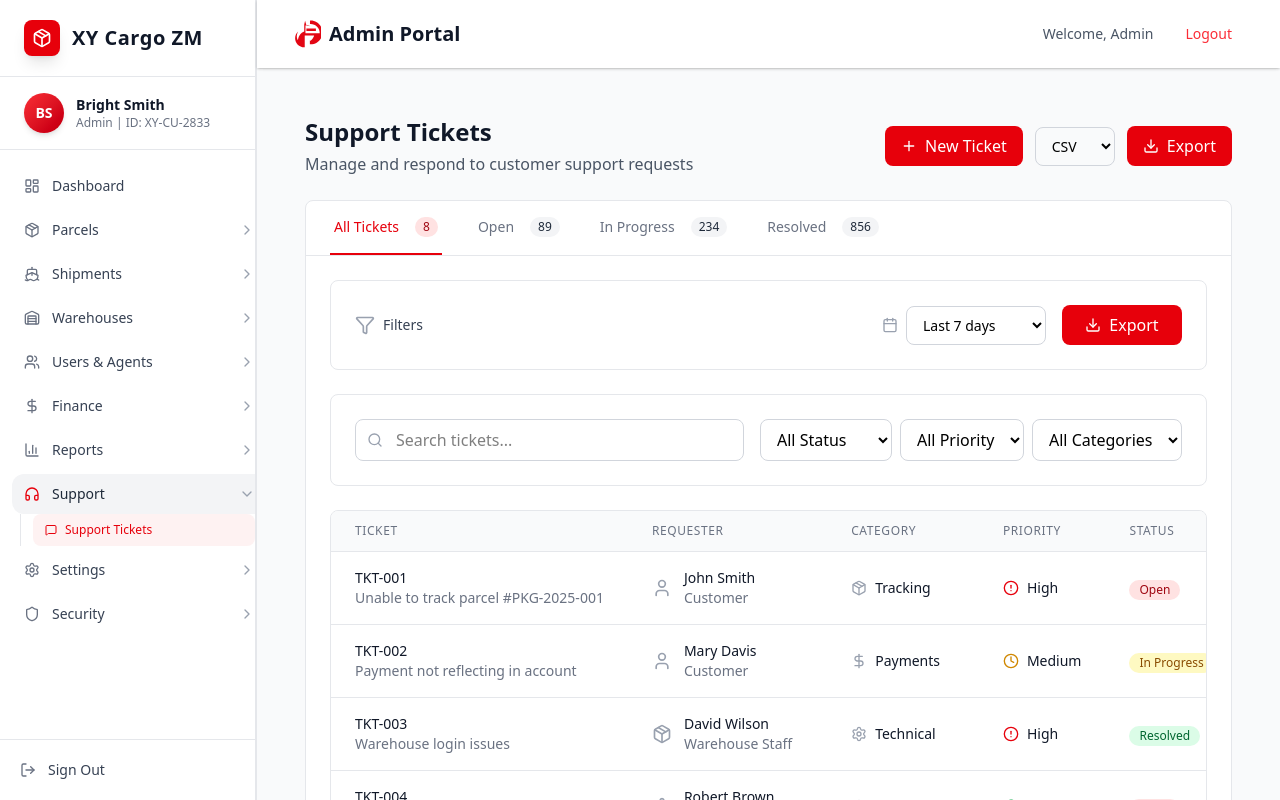
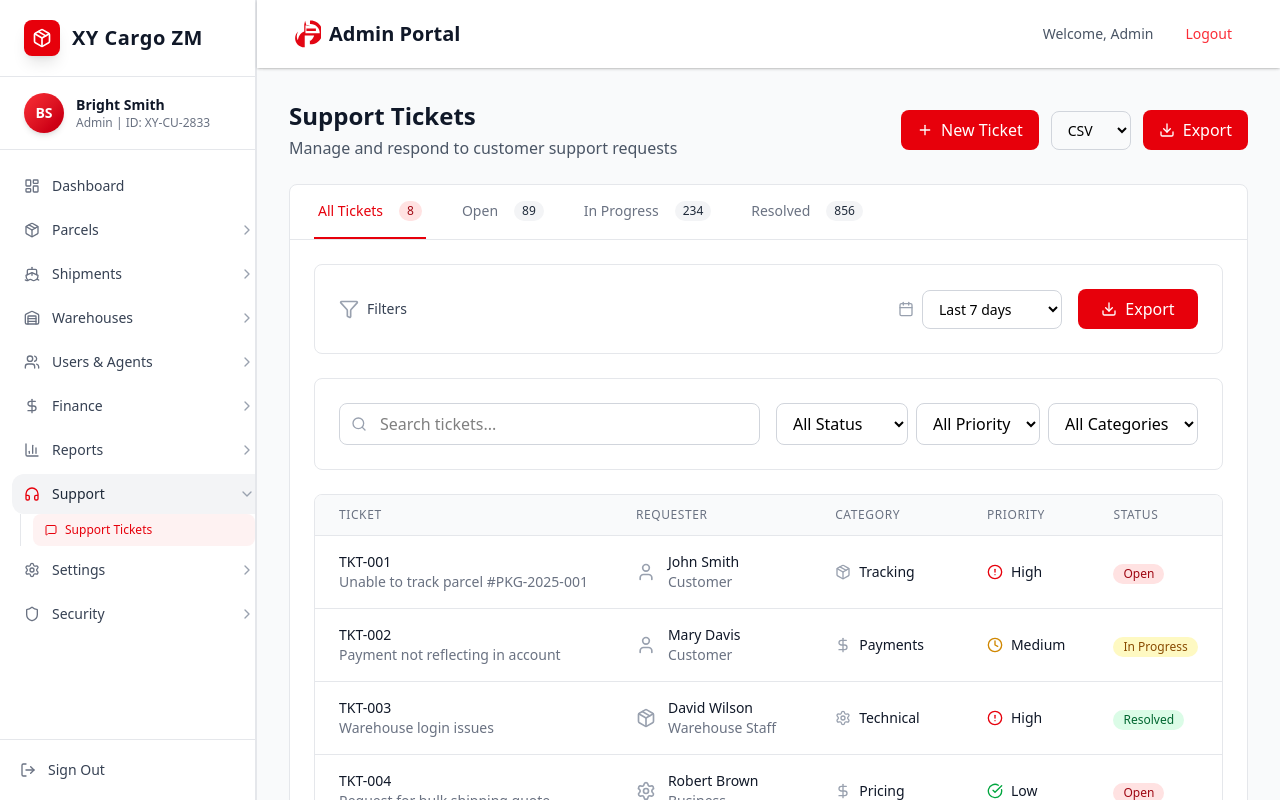
Before and after one commit to KwameGilbert/xy_cargo, a React (Vite) app: page /admin/support/tickets in a window 1280 px wide. Shown: the top 800 px of the page. Built offline with nearby package versions, Linux system fonts and the light colour scheme.

Commit message:
fix: reduce padding in AdminSupportTicketsPage for improved layout

```diff
--- a/src/pages/admin/support/AdminSupportTicketsPage.jsx
+++ b/src/pages/admin/support/AdminSupportTicketsPage.jsx
@@ -667,7 +667,7 @@ const AdminSupportTicketsPage = () => {
 
   return (
     <AdminLayout>
-      <div className="p-6">
+      <div className="p-2">
         {/* Header */}
         <div className="flex flex-col sm:flex-row justify-between items-start sm:items-center gap-4 mb-6">
           <div>
```
